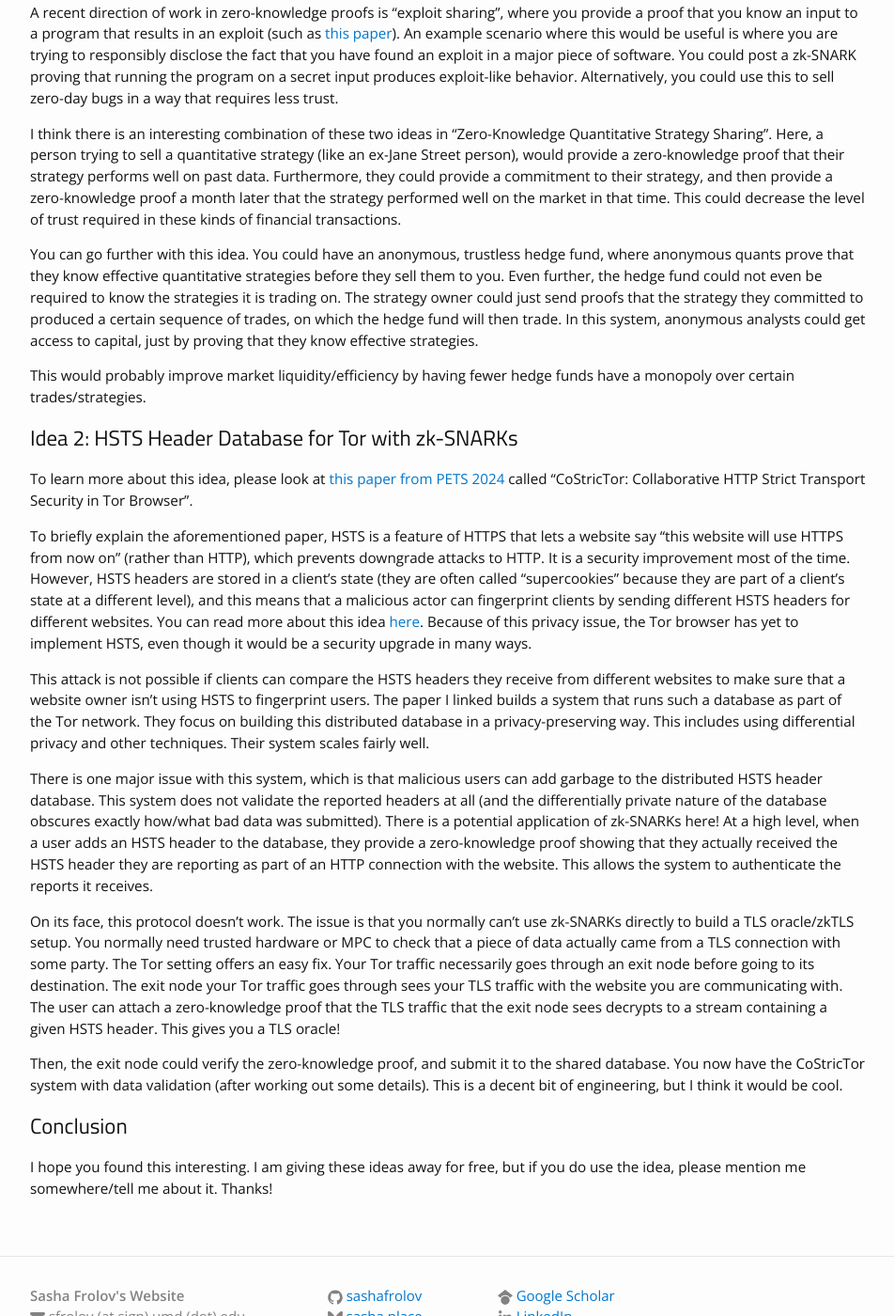
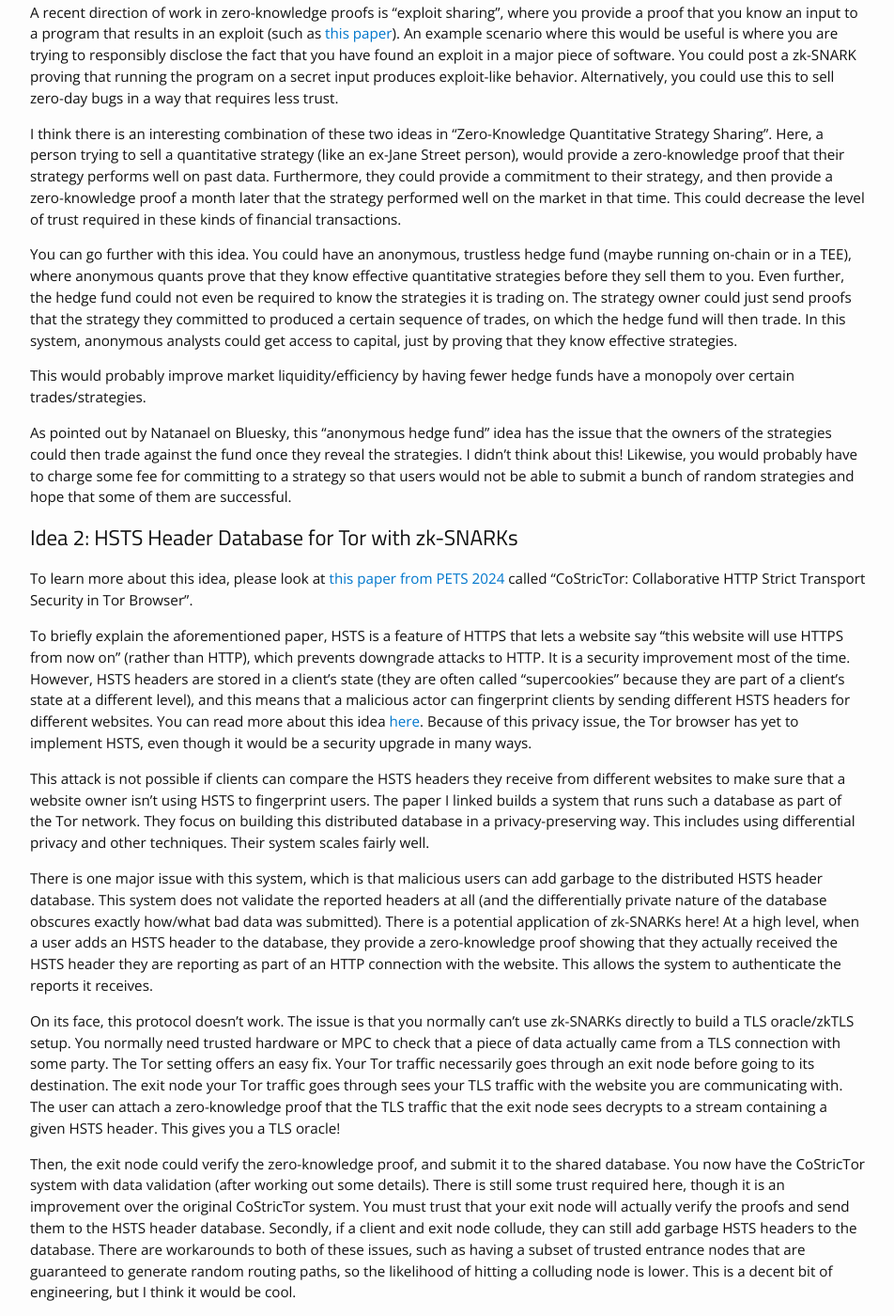
Before and after one commit to sashafrolov/sashafrolov.github.io, a Jekyll site: the page built from _posts/2024-12-24-new-snark-applications.markdown, in a window 1280 px wide and 1400 px high, scrolled down 493 px. Shown: the whole window at 94% size, without its empty margins (163-1115 px from the left). Built offline with Jekyll 4.4.1, drawn with Linux system fonts in a browser that asks for light colours; some of the changed text lies outside the part shown.

Commit message:
Updates to blog post 2

```diff
--- a/_posts/2024-12-24-new-snark-applications.markdown
+++ b/_posts/2024-12-24-new-snark-applications.markdown
@@ -13,9 +13,11 @@ A recent direction of work in zero-knowledge proofs is "exploit sharing", where
 
 I think there is an interesting combination of these two ideas in "Zero-Knowledge Quantitative Strategy Sharing". Here, a person trying to sell a quantitative strategy (like an ex-Jane Street person), would provide a zero-knowledge proof that their strategy performs well on past data. Furthermore, they could provide a commitment to their strategy, and then provide a zero-knowledge proof a month later that the strategy performed well on the market in that time. This could decrease the level of trust required in these kinds of financial transactions.
 
-You can go further with this idea. You could have an anonymous, trustless hedge fund, where anonymous quants prove that they know effective quantitative strategies before they sell them to you. Even further, the hedge fund could not even be required to know the strategies it is trading on. The strategy owner could just send proofs that the strategy they committed to produced a certain sequence of trades, on which the hedge fund will then trade. In this system, anonymous analysts could get access to capital, just by proving that they know effective strategies.
+You can go further with this idea. You could have an anonymous, trustless hedge fund (maybe running on-chain or in a TEE), where anonymous quants prove that they know effective quantitative strategies before they sell them to you. Even further, the hedge fund could not even be required to know the strategies it is trading on. The strategy owner could just send proofs that the strategy they committed to produced a certain sequence of trades, on which the hedge fund will then trade. In this system, anonymous analysts could get access to capital, just by proving that they know effective strategies.
 
 This would probably improve market liquidity/efficiency by having fewer hedge funds have a monopoly over certain trades/strategies.
+
+As pointed out by Natanael on Bluesky, this "anonymous hedge fund" idea has the issue that the owners of the strategies could then trade against the fund once they reveal the strategies. I didn't think about this! Likewise, you would probably have to charge some fee for committing to a strategy so that users would not be able to submit a bunch of random strategies and hope that some of them are successful.
 
 ## Idea 2: HSTS Header Database for Tor with zk-SNARKs
 To learn more about this idea, please look at [this paper from PETS 2024](https://petsymposium.org/popets/2024/popets-2024-0020.pdf) called "CoStricTor: Collaborative HTTP Strict Transport Security in Tor Browser".
@@ -28,8 +30,10 @@ There is one major issue with this system, which is that malicious users can add
 
 On its face, this protocol doesn't work. The issue is that you normally can't use zk-SNARKs directly to build a TLS oracle/zkTLS setup. You normally need trusted hardware or MPC to check that a piece of data actually came from a TLS connection with some party. The Tor setting offers an easy fix. Your Tor traffic necessarily goes through an exit node before going to its destination. The exit node your Tor traffic goes through sees your TLS traffic with the website you are communicating with. The user can attach a zero-knowledge proof that the TLS traffic that the exit node sees decrypts to a stream containing a given HSTS header. This gives you a TLS oracle!
 
-Then, the exit node could verify the zero-knowledge proof, and submit it to the shared database. You now have the CoStricTor system with data validation (after working out some details). This is a decent bit of engineering, but I think it would be cool.
+Then, the exit node could verify the zero-knowledge proof, and submit it to the shared database. You now have the CoStricTor system with data validation (after working out some details). There is still some trust required here, though it is an improvement over the original CoStricTor system. You must trust that your exit node will actually verify the proofs and send them to the HSTS header database. Secondly, if a client and exit node collude, they can still add garbage HSTS headers to the database. There are workarounds to both of these issues, such as having a subset of trusted entrance nodes that are guaranteed to generate random routing paths, so the likelihood of hitting a colluding node is lower. This is a decent bit of engineering, but I think it would be cool.
 
 ## Conclusion
 
 I hope you found this interesting. I am giving these ideas away for free, but if you do use the idea, please mention me somewhere/tell me about it. Thanks!
+
+Thanks to [Natanael](https://bsky.app/profile/natanael.bsky.social) on Bluesky for pointing out some details with both ideas that I had not considered! (the ability for a strategy owner to trade against the fund in idea 1, and the issue of collusion in idea 2).
```
Also changed, not shown: 3 other files.
